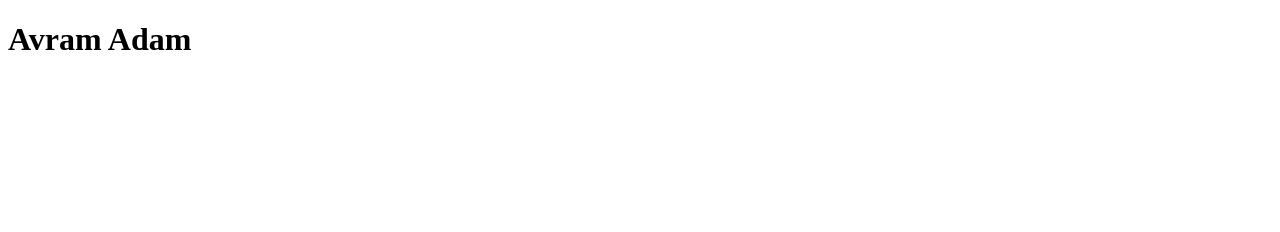
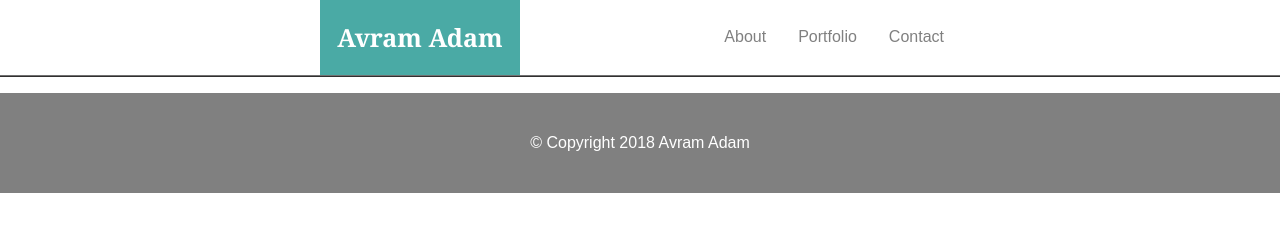
Before and after one commit to avramadam/Basic-Portfolio, a plain HTML site: page index.html in a window 1280 px wide. Drawn offline with Linux system fonts and the light colour scheme.

Commit message:
Basic Portfolio

```diff
--- a/assets/css/style.css
+++ b/assets/css/style.css
@@ -0,0 +1,57 @@
+/* Style the top navigation bar */
+ul {
+	font-family: 'Arial', 'Helvetica Neue', Helvetica, sans-serif;
+    list-style-type: none;
+    margin: 0 320px 0 320px;
+    padding: 0;
+    overflow: hidden;
+    background-color: white;
+    height: 75px;
+    line-height: 45px;
+}
+
+li {
+   float: right;
+}
+
+li a {
+    display: block;
+    color: grey;
+    text-align: center;
+    padding: 14px 16px;
+    text-decoration: none;
+}
+
+body {
+	margin: 0;
+}
+
+.top {
+	font-family: 'Georgia', Times, Times New Roman, serif;
+	font-size: 25px;
+	font-weight: bold;
+	background: #4aaaa5;
+	line-height: 75px;
+	width: 200px;
+	height: 75px;
+	text-align: center;
+	position: absolute;
+	top: 0;
+	margin-left: 320px;
+	color: white;
+}
+
+.line-separator{
+	height: 1px;
+	background: #717171;
+	border-bottom: 1px solid #313030;
+}
+
+.footer {
+	font-family: 'Arial', 'Helvetica Neue', Helvetica, sans-serif;
+	background: grey;
+	text-align: center;
+	height: 100px;
+	color: white;
+	line-height: 100px;
+}
--- a/index.html
+++ b/index.html
@@ -2,8 +2,19 @@
 <html>
 	<head>
 		<title>Student Portfolio</title>
+		<link rel="stylesheet" type="text/css" href="assets/css/style.css">
 	</head>
 	<body>
-		<h1>Avram Adam</h1>
+		<ul>
+		  <li><a href="#">Contact</a></li>
+		  <li><a href="#">Portfolio</a></li>
+		  <li><a href="#">About</a></li>
+		</ul>
+		<div class="top">Avram Adam</div>
+		<div class="line-separator"></div>
+
+		<div class="footer">
+		  <p>&copy; Copyright 2018 Avram Adam</p>
+		</div>
 	</body>
 </html>
```
